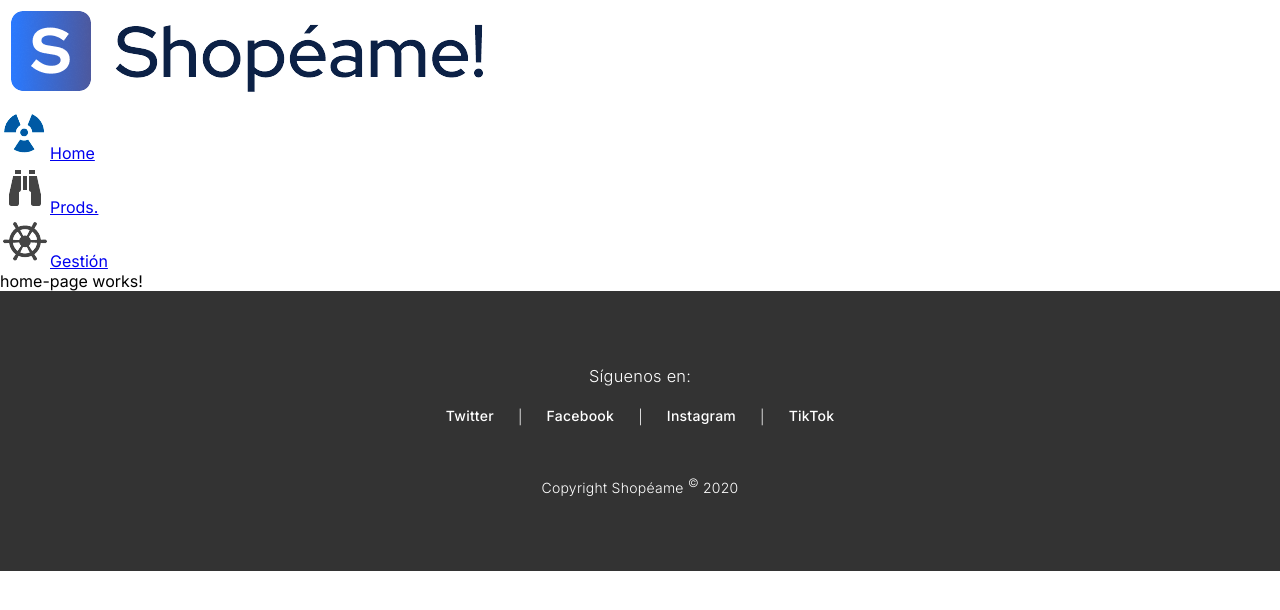
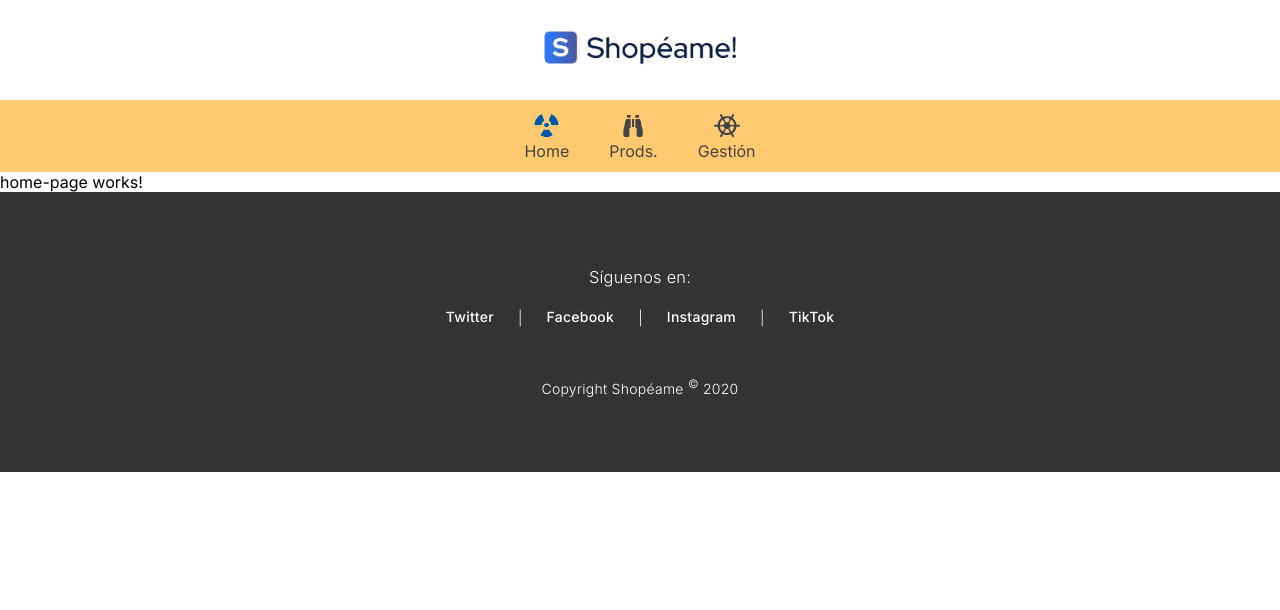
Before and after one commit to Cristelos/shopeame-angular, an Angular app: page / in a window 1280 px wide. Shown: the top 610 px of the page. Built offline with nearby package versions, Linux system fonts and the light colour scheme.

Commit message:
header and footer works

```diff
--- a/src/app/shared/components/header/header.component.html
+++ b/src/app/shared/components/header/header.component.html
@@ -1,12 +1,12 @@
 <header class="header">
     <div class="header__logo">
-        <img src="./assets/img/logo-shopeame.png" alt="Logo shopéame" class="header__logo-img"/>
+        <a routerLink="/"><img src="./assets/img/logo-shopeame.png" alt="Logo shopéame" class="header__logo-img"/></a>
     </div>
     <nav class="header__menu">
-        <ul>
-            <li><img src="./assets/img/home.png" alt="Logo home" class="header__menu-img"/><a routerLink="/">Home</a></li>
-            <li><img src="./assets/img/productos.png" alt="Logo productos" class="header__menu-img"/><a routerLink="/productos">Prods.</a></li>
-            <li><img src="./assets/img/gestion.png" alt="Logo gestion" class="header__menu-img"/><a routerLink="/gestion">Gestión</a></li>
+        <ul class="header__menu-lista">
+            <li class="header__menu-lista-content"><img src="./assets/img/home.png" alt="Logo home" class="header__menu-img"/><a routerLink="/" class="header__menu-enlaces">Home</a></li>
+            <li class="header__menu-lista-content"><img src="./assets/img/productos.png" alt="Logo productos" class="header__menu-img"/><a routerLink="/productos" class="header__menu-enlaces">Prods.</a></li>
+            <li class="header__menu-lista-content"><img src="./assets/img/gestion.png" alt="Logo gestion" class="header__menu-img"/><a routerLink="/gestion" class="header__menu-enlaces">Gestión</a></li>
         </ul>
     </nav>
 </header>
--- a/src/app/shared/components/header/header.component.scss
+++ b/src/app/shared/components/header/header.component.scss
@@ -0,0 +1,40 @@
+.header{
+    &__logo{
+        background-color: #ffffff;
+        height: 100px;
+        display: flex;
+        flex-wrap: wrap;
+        justify-content: center;
+        align-items: center;
+    }
+    &__logo-img{
+        width: 200px;
+    }
+    &__menu{
+        height: 72px;
+        background-color: #FFC970;
+        display: flex;
+        flex-wrap: wrap;
+        align-content: center;
+        justify-content: center;
+    }
+    &__menu-lista{
+        display: flex;
+        justify-content: center;
+        gap: 40px;
+        list-style: none;
+    }
+    &__menu-lista-content{
+        display: flex;
+        flex-direction: column;
+        align-items: center;
+        text-align: center;
+    }
+    &__menu-img{
+        width: 30px;
+    }
+    &__menu-enlaces{
+        text-decoration: none;
+        color: #444444;
+    }
+}
```
